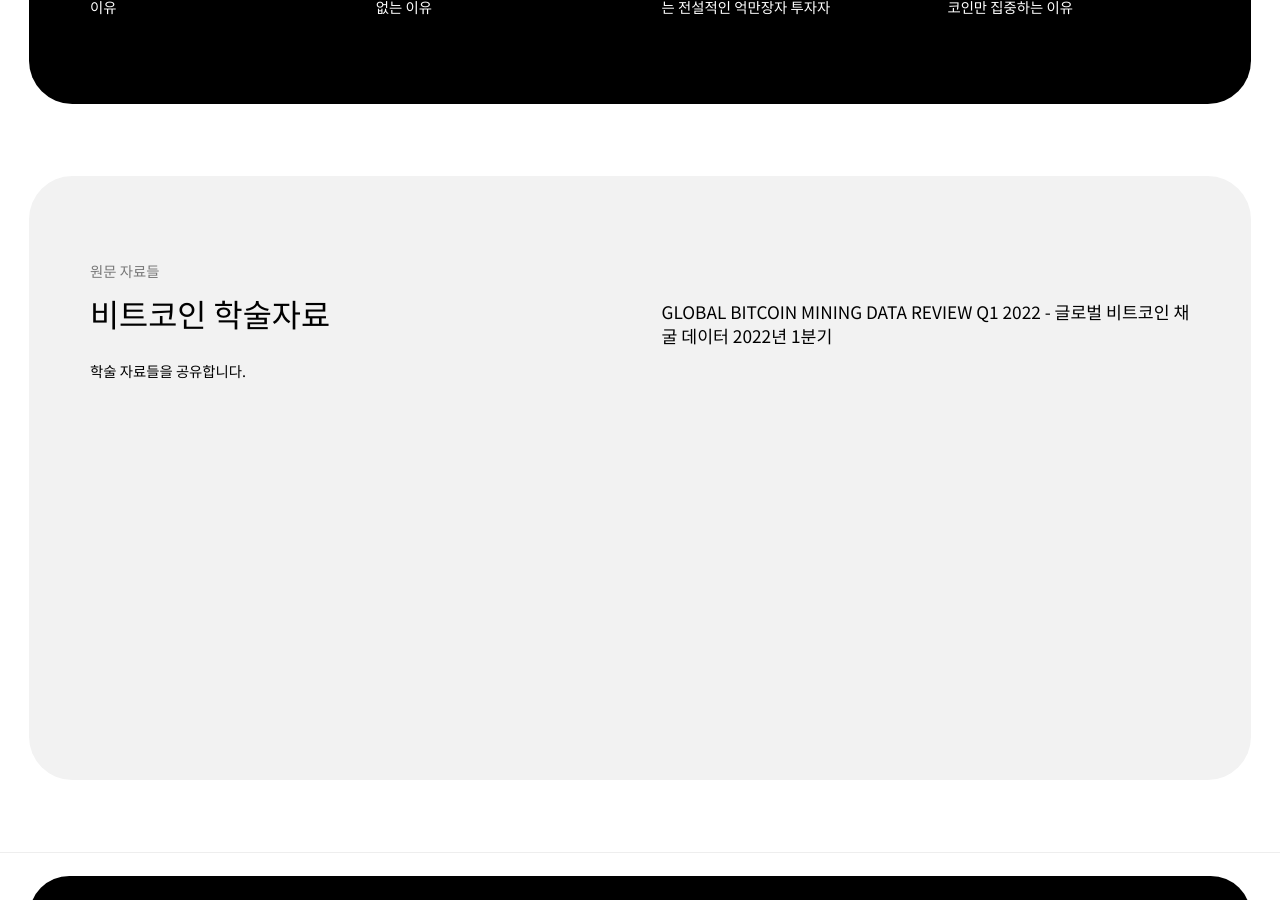
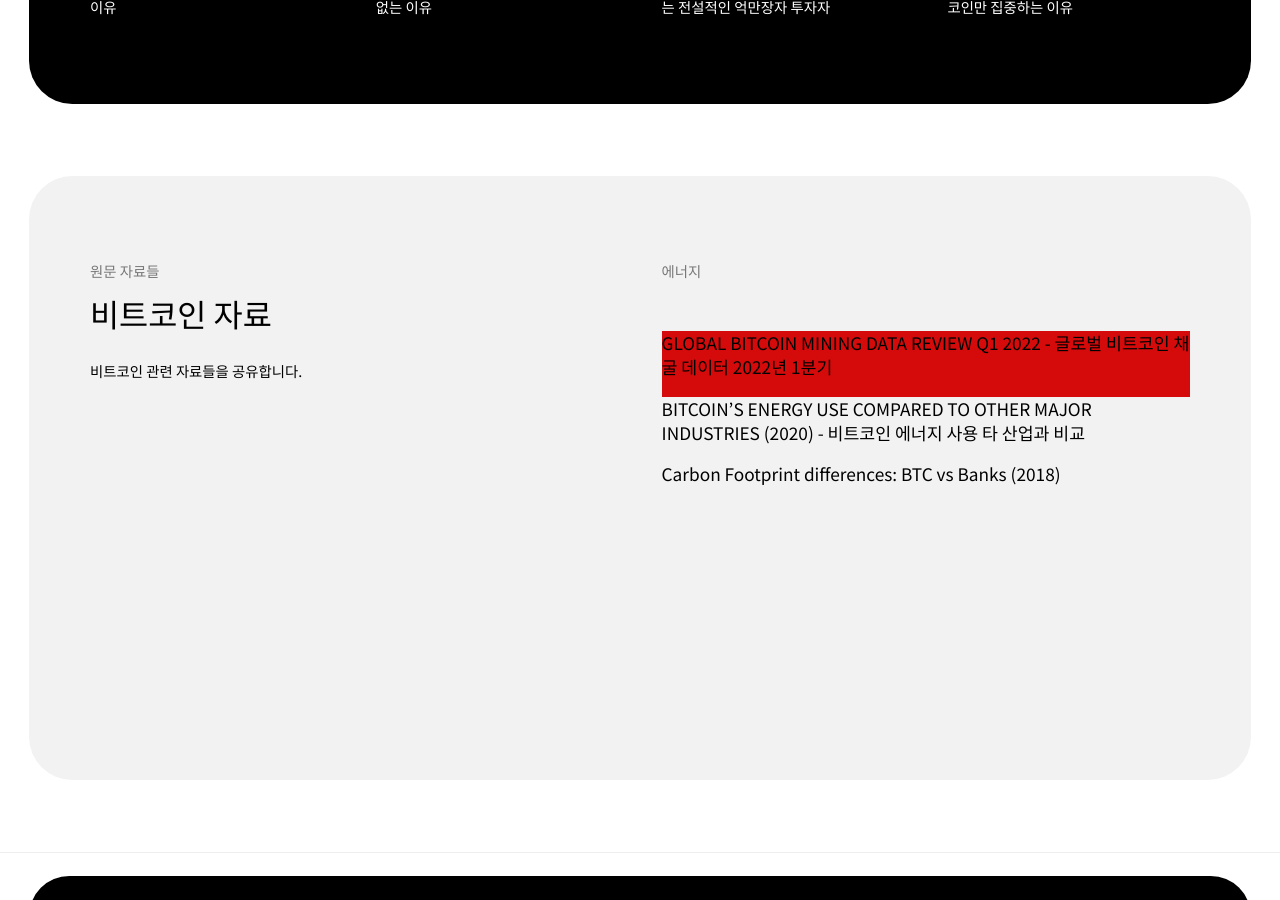
Before and after one commit to bitcoinkrorg/bitcoinkrorg.github.io, a Jekyll site: the page built from page_share.html, in a window 1280 px wide and 900 px high, scrolled down 2449 px. Built offline with Jekyll 4.4.1, drawn with Linux system fonts in a browser that asks for light colours; some of the changed text lies outside the part shown.

Commit message:
contents update

```diff
--- a/index.html
+++ b/index.html
@@ -5,7 +5,7 @@
 	<div class="home-header wrapL">
 		<div class="home-updates">
 			<div class="home-updates-news">
-				<img src="{{ site.url }}/asset/img/icon/block.png" alt="" style="width: 49px;">
+				<i class="icon-block" style="background-image: url({{ site.url }}/asset/img/icon/block.png)"></i>
 				<h4>비트코인 소식</h4>
 				<ul>
 					{% for post in site.categories.news  limit: 4 %}
--- a/page_share.html
+++ b/page_share.html
@@ -30,11 +30,13 @@
 					<li><a href="http://www.yes24.com/Product/Goods/97125552" style="background-image: url({{ site.url }}/asset/img/reference/satoshi.jpg);" class="book-photo" target="_blank"></a><a href="" class="book-name" target="_blank">사토시의 서</a></li>
 				</ul>
 
-				<h6>비트코인 관련 사이트</h6>
+				<h6>국내 비트코인 관련 사이트</h6>
 				<ul class="site-list">
 					<li><a href="https://atomicbtc.net" style="background-image: url({{ site.url }}/asset/img/reference/web-atomic.jpg);" class="site-screenshot"></a><span>AtomicBTC</span></li>
+					<li><a href="https://soulbitcoin.medium.com/" style="background-image: url({{ site.url }}/asset/img/reference/web-soulbitcoin.jpg);" class="site-screenshot"></a><span>SoulBitcoin</span></li>
 					<li><a href="https://blog.naver.com/morleyav" style="background-image: url({{ site.url }}/asset/img/reference/web-sklee.jpg);" class="site-screenshot"></a><span>SK Lee</span></li>
 					<li><a href="https://billyjo.substack.com/" style="background-image: url({{ site.url }}/asset/img/reference/web-billy.jpg);" class="site-screenshot"></a><span>BillyJo</span></li>
+					<li><a href="https://classe.ebs.co.kr/classe/detail/427150/40009039" style="background-image: url({{ site.url }}/asset/img/reference/web-ebs.jpg);" class="site-screenshot"></a><span>오태민 EBS방송</span></li>
 
 					<!-- <li><a href="https://bitcoinminingcouncil.com/" style="background-image: url({{ site.url }}/asset/img/profile/test2.jpg);" class="site-screenshot"></a><span>Mining Council</span></li>
 					<li><a href="" style="background-image: url({{ site.url }}/asset/img/profile/test3.jpg);" class="site-screenshot"></a></li> -->
@@ -74,12 +76,15 @@
 			<div class="page-section-content col-2 wrapS">
 				<div class="block">
 					<h6>원문 자료들</h6>
-					<h3>비트코인 학술자료</h3>
-					<p>학술 자료들을 공유합니다.</p>
+					<h3>비트코인 자료</h3>
+					<p>비트코인 관련 자료들을 공유합니다.</p>
 				</div>
 				<div class="list">
+					<h6>에너지</h6>
 					<ul>
-						<li><a href="https://bitcoinminingcouncil.com/wp-content/uploads/2022/04/2022.04.25-Q1_2022_BMC_Presentation.pdf">GLOBAL BITCOIN MINING DATA REVIEW Q1 2022</a> - 글로벌 비트코인 채굴 데이터 2022년 1분기</li>
+						<li class="type-pdf"><a href="https://bitcoinminingcouncil.com/wp-content/uploads/2022/04/2022.04.25-Q1_2022_BMC_Presentation.pdf">GLOBAL BITCOIN MINING DATA REVIEW Q1 2022</a> - 글로벌 비트코인 채굴 데이터 2022년 1분기</li>
+						<li><a href="https://bitcoinmagazine.com/business/bitcoin-energy-use-compare-industry">BITCOIN’S ENERGY USE COMPARED TO OTHER MAJOR INDUSTRIES (2020)</a> - 비트코인 에너지 사용 타 산업과 비교</li>
+						<li><a href="https://medium.com/@mukeat/carbon-footprint-differences-btc-vsbanks-a5f8f0b844d0">Carbon Footprint differences: BTC vs Banks (2018)</a></li>
 
 
 					</ul>
```
Also changed, not shown: other parts of index.html (+0 -1 lines), page_community.html (+23 -9 lines).
